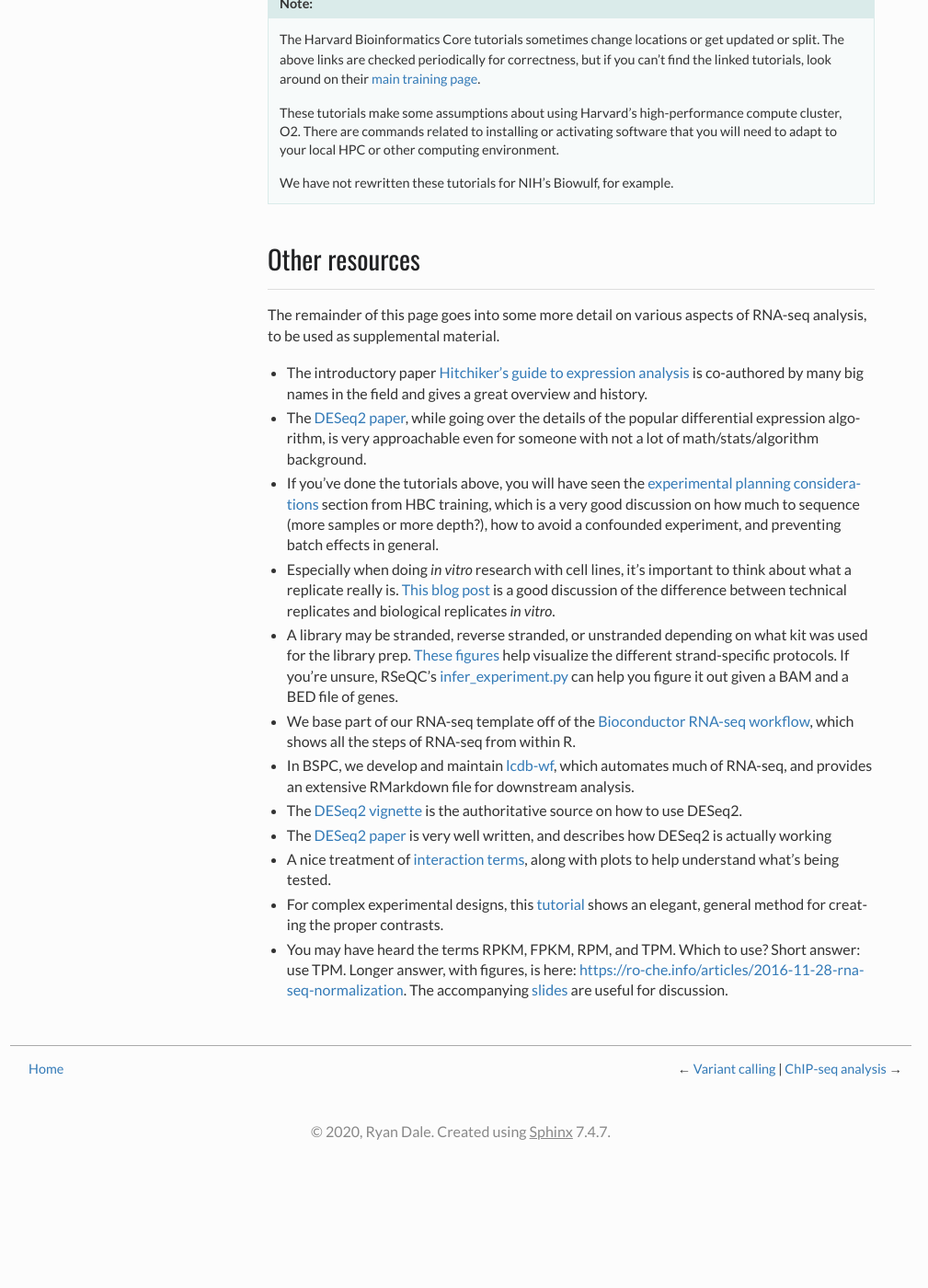
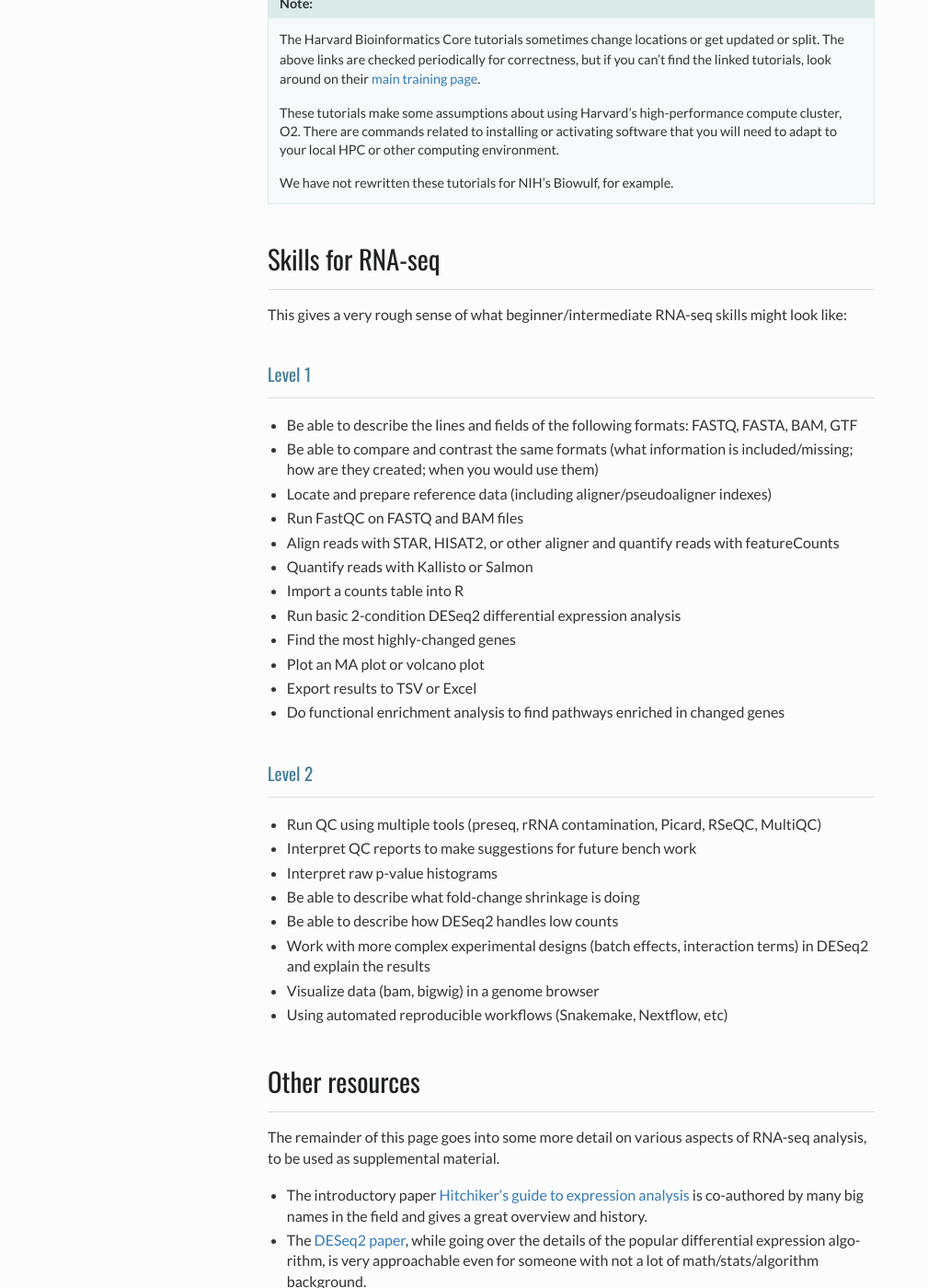
Before and after one commit to NICHD-BSPC/training, a Sphinx documentation site: the page built from source/rnaseq.rst, in a window 1280 px wide and 1400 px high, scrolled down 639 px. Shown: the whole window at 92% size, without its empty margins (139-1148 px from the left). Built offline with Sphinx 7.4.7, drawn with Linux system fonts in a browser that asks for light colours; before the commit the page ends 1911 px from its top, so only the background shows below that; some of the changed text lies outside the part shown.

Commit message:
add rnaseq skills list

```diff
--- a/source/rnaseq.rst
+++ b/source/rnaseq.rst
@@ -36,6 +36,40 @@ workflows or use something like `lcdb-wf <https://github.com/lcdb/lcdb-wf>`_.
     HPC or other computing environment.
 
     We have not rewritten these tutorials for NIH's Biowulf, for example.
+
+Skills for RNA-seq
+------------------
+This gives a very rough sense of what beginner/intermediate RNA-seq skills
+might look like:
+
+Level 1
+~~~~~~~
+- Be able to describe the lines and fields of the following formats: FASTQ, FASTA, BAM, GTF
+- Be able to compare and contrast the same formats (what information is
+  included/missing; how are they created; when you would use them)
+- Locate and prepare reference data (including aligner/pseudoaligner indexes)
+- Run FastQC on FASTQ and BAM files
+- Align reads with STAR, HISAT2, or other aligner and quantify reads with
+  featureCounts
+- Quantify reads with Kallisto or Salmon
+- Import a counts table into R
+- Run basic 2-condition DESeq2 differential expression analysis
+- Find the most highly-changed genes
+- Plot an MA plot or volcano plot
+- Export results to TSV or Excel
+- Do functional enrichment analysis to find pathways enriched in changed genes
+
+Level 2
+~~~~~~~
+- Run QC using multiple tools (preseq, rRNA contamination, Picard, RSeQC, MultiQC)
+- Interpret QC reports to make suggestions for future bench work
+- Interpret raw p-value histograms
+- Be able to describe what fold-change shrinkage is doing
+- Be able to describe how DESeq2 handles low counts
+- Work with more complex experimental designs (batch effects, interaction
+  terms) in DESeq2 and explain the results
+- Visualize data (bam, bigwig) in a genome browser
+- Using automated reproducible workflows (Snakemake, Nextflow, etc)
 
 Other resources
 ---------------
```
